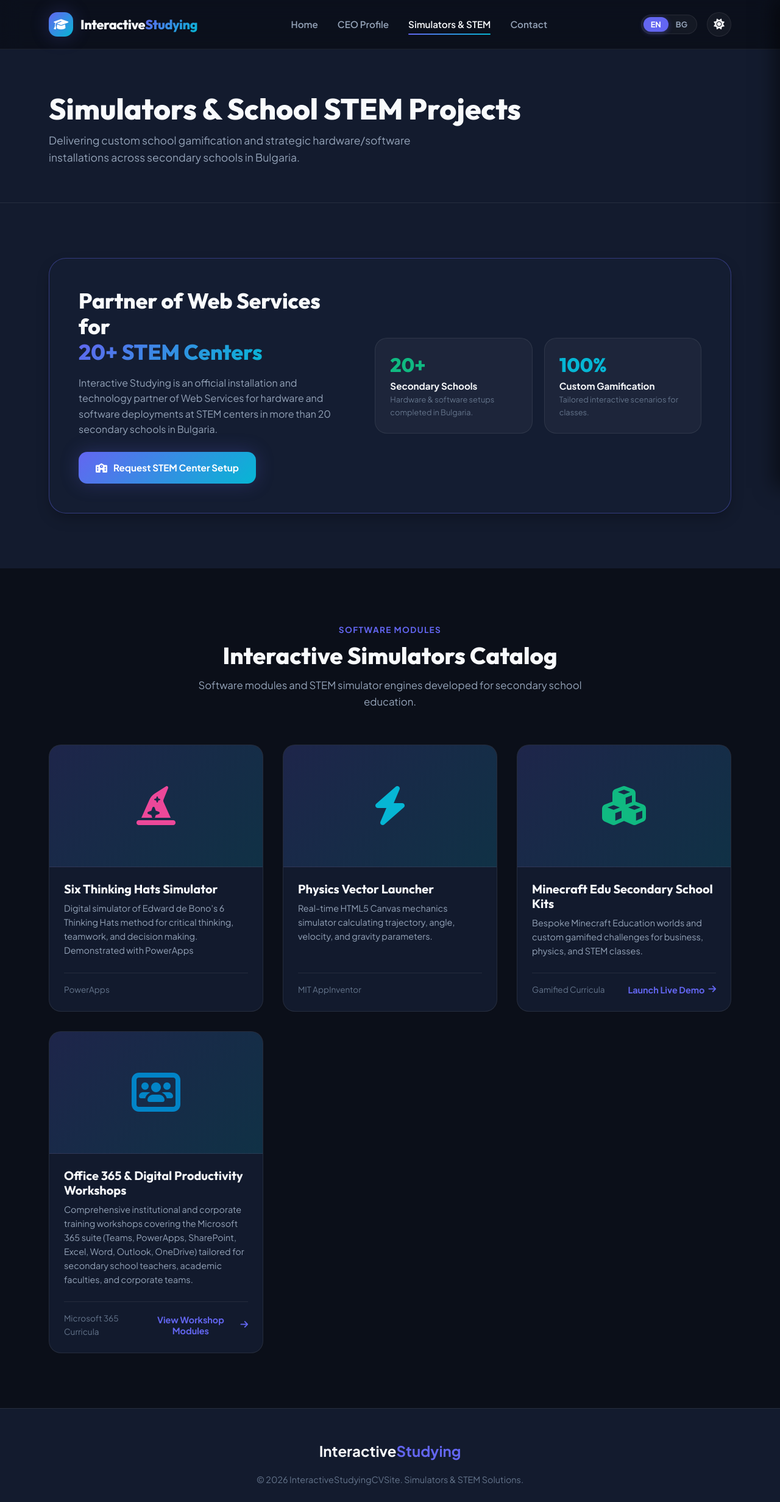
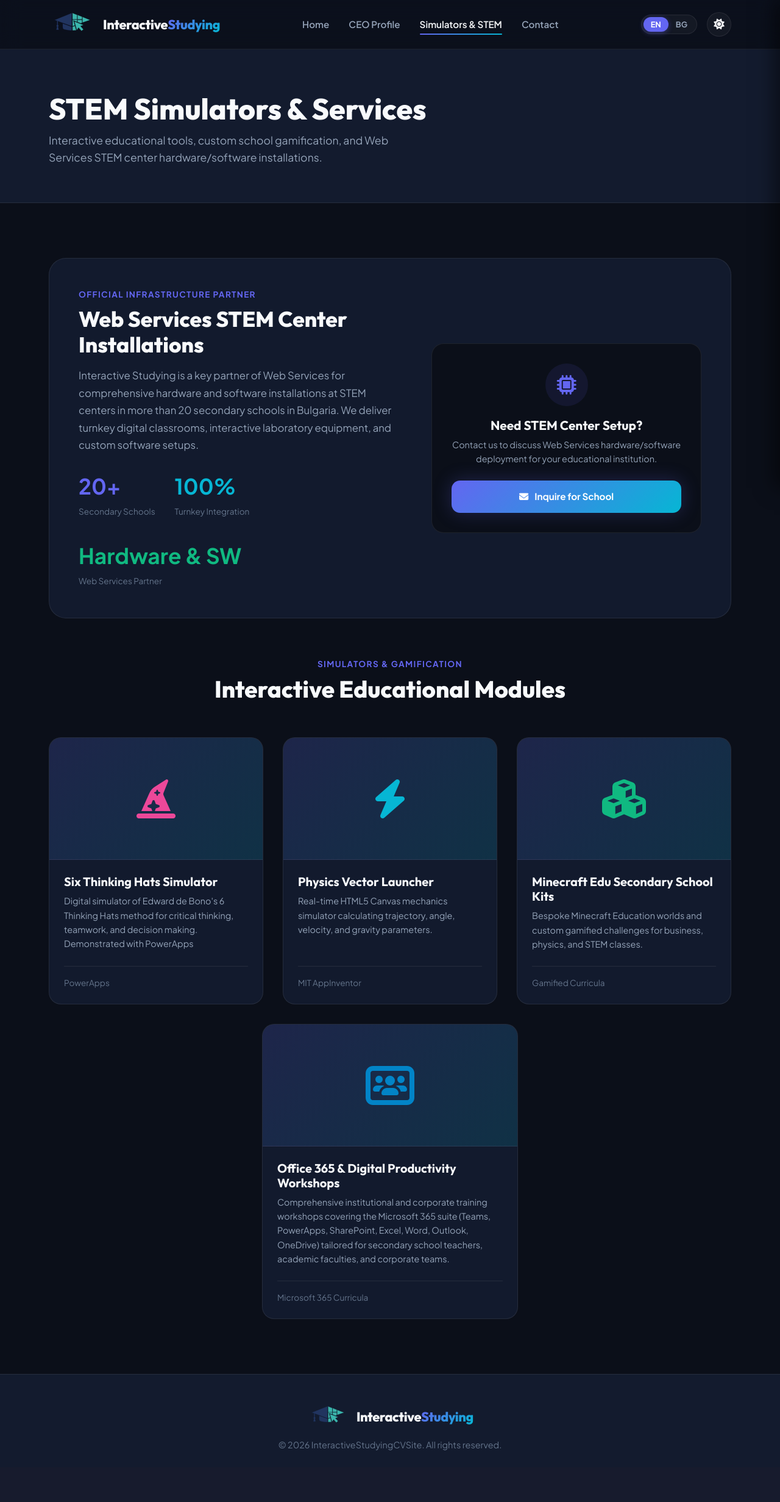
Before and after one commit to CraftyDGE/InteractiveStudyingCVSite, a PHP site: page /projects.html in a window 1280 px wide. Shown: the whole page at 61% size. After the commit the page ends 2379 px from the top, so only its background shows below. Run offline with PHP 8.4, Linux system fonts and the light colour scheme.

Commit message:
Remove live simulator buttons from project cards and center overflow layout grid

```diff
--- a/projects.html
+++ b/projects.html
@@ -1,34 +1,28 @@
 <!DOCTYPE html>
 <html lang="en" data-theme="dark">
-
 <head>
   <meta charset="UTF-8">
   <meta name="viewport" content="width=device-width, initial-scale=1.0">
-  <title>Simulators & STEM Partnerships | Interactive Studying</title>
-  <meta name="description"
-    content="Explore Interactive Studying's STEM simulators, custom secondary school gamification, and Web Services hardware/software installations across 20+ schools.">
+  <title>STEM Simulators & Services — Interactive Studying</title>
+  <meta name="description" content="Explore interactive simulators, school gamification programs, and Web Services STEM center installations across 20+ secondary schools.">
   <link rel="stylesheet" href="style.css">
   <link rel="stylesheet" href="https://cdnjs.cloudflare.com/ajax/libs/font-awesome/6.4.0/css/all.min.css">
 </head>
-
 <body>
 
-  <!-- ==========================================================================
-       Header & Navigation
-       ========================================================================== -->
+  <!-- Navigation Bar -->
   <header class="header">
     <div class="container header-container">
       <a href="index.html" class="logo">
-        <div class="logo-icon"><i class="fa-solid fa-graduation-cap"></i></div>
+        <img src="logo.svg" alt="Interactive Studying Logo" class="logo-img" onerror="this.src='logo.png'">
         <div class="logo-text">Interactive<span>Studying</span></div>
       </a>
 
       <nav>
-        <ul class="nav-links">
+        <ul class="desktop-nav">
           <li><a href="index.html" class="nav-link" data-en="Home" data-bg="Начало">Home</a></li>
           <li><a href="ceo.html" class="nav-link" data-en="CEO Profile" data-bg="За Управителя">CEO Profile</a></li>
-          <li><a href="projects.html" class="nav-link active" data-en="Simulators & STEM"
-              data-bg="Симулатори и STEM">Simulators & STEM</a></li>
+          <li><a href="projects.html" class="nav-link active" data-en="Simulators & STEM" data-bg="Симулатори и STEM">Simulators & STEM</a></li>
           <li><a href="contact.html" class="nav-link" data-en="Contact" data-bg="Контакти">Contact</a></li>
         </ul>
       </nav>
@@ -38,9 +32,11 @@
           <button class="lang-btn active" data-lang="en">EN</button>
           <button class="lang-btn" data-lang="bg">BG</button>
         </div>
+
         <button class="theme-toggle" id="themeToggle" title="Toggle Light/Dark Theme">
           <i class="fa-solid fa-moon"></i>
         </button>
+
         <button class="hamburger-btn" id="hamburgerBtn" aria-label="Open Navigation Menu">
           <i class="fa-solid fa-bars"></i>
         </button>
@@ -48,110 +44,95 @@
     </div>
   </header>
 
+  <!-- Reactive Mobile Slide-Out Drawer Navigation -->
   <div class="mobile-drawer-overlay" id="drawerOverlay"></div>
   <aside class="mobile-drawer" id="mobileDrawer">
     <div class="drawer-header">
       <a href="index.html" class="logo" style="font-size: 1.15rem;">
-        <div class="logo-icon" style="width:34px; height:34px; font-size: 1rem;"><i
-            class="fa-solid fa-graduation-cap"></i></div>
+        <img src="logo.svg" alt="Interactive Studying Logo" class="logo-img" style="height: 34px;" onerror="this.src='logo.png'">
         <div class="logo-text">Interactive<span>Studying</span></div>
       </a>
       <button class="drawer-close" id="drawerClose">&times;</button>
     </div>
 
     <ul class="drawer-nav">
-      <li><a href="index.html" class="drawer-nav-link"><i class="fa-solid fa-house"></i> <span data-en="Home"
-            data-bg="Начало">Home</span></a></li>
-      <li><a href="ceo.html" class="drawer-nav-link"><i class="fa-solid fa-user-tie"></i> <span data-en="CEO Profile"
-            data-bg="За Управителя">CEO Profile</span></a></li>
-      <li><a href="projects.html" class="drawer-nav-link active"><i class="fa-solid fa-layer-group"></i> <span
-            data-en="Simulators & STEM" data-bg="Симулатори и STEM">Simulators & STEM</span></a></li>
-      <li><a href="contact.html" class="drawer-nav-link"><i class="fa-solid fa-envelope"></i> <span data-en="Contact"
-            data-bg="Контакти">Contact</span></a></li>
+      <li><a href="index.html" class="drawer-nav-link"><i class="fa-solid fa-house"></i><span data-en="Home" data-bg="Начало">Home</span></a></li>
+      <li><a href="ceo.html" class="drawer-nav-link"><i class="fa-solid fa-user-tie"></i><span data-en="CEO Profile" data-bg="За Управителя">CEO Profile</span></a></li>
+      <li><a href="projects.html" class="drawer-nav-link active"><i class="fa-solid fa-layer-group"></i><span data-en="Simulators & STEM" data-bg="Симулатори и STEM">Simulators & STEM</span></a></li>
+      <li><a href="contact.html" class="drawer-nav-link"><i class="fa-solid fa-envelope"></i><span data-en="Contact" data-bg="Контакти">Contact</span></a></li>
     </ul>
+
+    <div style="margin-top: auto; padding-top: 2rem; border-top: 1px solid var(--border-color);">
+      <div style="display: flex; justify-content: space-between; align-items: center;">
+        <span style="font-weight: 700; font-size: 0.9rem;" data-en="Language" data-bg="Език">Language</span>
+        <div class="lang-switch">
+          <button class="lang-btn active" data-lang="en">EN</button>
+          <button class="lang-btn" data-lang="bg">BG</button>
+        </div>
+      </div>
+    </div>
   </aside>
 
   <!-- Page Banner -->
   <section class="page-banner">
     <div class="container">
-      <h1 class="page-title" data-en="Simulators & School STEM Projects" data-bg="Симулатори и Училищни STEM Проекти">
-        Simulators & School STEM Projects</h1>
-      <p class="page-subtitle"
-        data-en="Delivering custom school gamification and strategic hardware/software installations across secondary schools in Bulgaria."
-        data-bg="Внедряване на персонализирана геймификация и стратегически хардуерни/софтуерни инсталации в българските училища.">
-        Delivering custom school gamification and strategic hardware/software installations across secondary schools in
-        Bulgaria.
+      <h1 class="page-title" data-en="STEM Simulators & Services" data-bg="STEM Симулатори и Услуги">STEM Simulators & Services</h1>
+      <p class="page-subtitle" data-en="Interactive educational tools, custom school gamification, and Web Services STEM center hardware/software installations." data-bg="Интерактивни образователни инструменти, училищна геймификация и инсталации за STEM центрове.">
+        Interactive educational tools, custom school gamification, and Web Services STEM center hardware/software installations.
       </p>
     </div>
   </section>
 
-  <!-- ==========================================================================
-       Web Services Partnership Spotlight
-       ========================================================================== -->
-  <section class="section" style="background: var(--bg-secondary);">
+  <!-- Web Services Partnership Overview -->
+  <section class="section">
     <div class="container">
-      <div
-        style="background: var(--bg-card); border: 1px solid var(--border-highlight); border-radius: var(--radius-xl); padding: 3rem; box-shadow: var(--shadow-md);">
-        <div style="display: grid; grid-template-columns: 1fr 1.2fr; gap: 2.5rem; align-items: center;">
+      <div style="background: var(--bg-card); border: 1px solid var(--border-color); border-radius: var(--radius-xl); padding: 3rem; margin-bottom: 4rem;">
+        <div style="display: grid; grid-template-columns: 1.2fr 1fr; gap: 3rem; align-items: center;">
           <div>
-            <h2 style="font-size: 2.2rem; font-weight: 800; margin-bottom: 1rem;">
-              <span data-en="Partner of Web Services for" data-bg="Партньор на Web Services за">Partner of Web Services
-                for</span><br>
-              <span class="gradient-text" data-en="20+ STEM Centers" data-bg="Над 20 STEM Центъра">20+ STEM
-                Centers</span>
+            <div class="section-tag" data-en="Official Infrastructure Partner" data-bg="Официален Инфраструктурен Партньор">Official Infrastructure Partner</div>
+            <h2 style="font-size: 2.2rem; font-weight: 800; margin-bottom: 1rem;" data-en="Web Services STEM Center Installations" data-bg="Web Services Инсталации за STEM Центрове">
+              Web Services STEM Center Installations
             </h2>
-            <p style="color: var(--text-secondary); font-size: 1rem; margin-bottom: 1.5rem;"
-              data-en="Interactive Studying is an official installation and technology partner of Web Services for hardware and software deployments at STEM centers in more than 20 secondary schools in Bulgaria."
-              data-bg="„Интерактив Стъдинг“ е официален партньор на Web Services за хардуерни и софтуерни инсталации в STEM центрове в над 20 средни училища в България.">
-              Interactive Studying is an official installation and technology partner of Web Services for hardware and
-              software deployments at STEM centers in more than 20 secondary schools in Bulgaria.
+            <p style="color: var(--text-secondary); font-size: 1.05rem; margin-bottom: 1.5rem; line-height: 1.7;" data-en="Interactive Studying is a key partner of Web Services for comprehensive hardware and software installations at STEM centers in more than 20 secondary schools in Bulgaria. We deliver turnkey digital classrooms, interactive laboratory equipment, and custom software setups." data-bg="„Интерактив Стъдинг“ ЕООД е ключов партньор на Web Services за цялостни хардуерни и софтуерни инсталации в STEM центрове в над 20 средни училища в България. Ние осигуряваме дигитални класни стаи, интерактивно оборудване и персонализиран софтуер.">
+              Interactive Studying is a key partner of Web Services for comprehensive hardware and software installations at STEM centers in more than 20 secondary schools in Bulgaria. We deliver turnkey digital classrooms, interactive laboratory equipment, and custom software setups.
             </p>
-            <a href="contact.html" class="btn btn-primary">
-              <i class="fa-solid fa-school"></i>
-              <span data-en="Request STEM Center Setup" data-bg="Заяви STEM Инсталация">Request STEM Center Setup</span>
-            </a>
+
+            <div style="display: flex; gap: 2rem; flex-wrap: wrap;">
+              <div>
+                <strong style="font-size: 2.2rem; font-weight: 800; color: var(--accent-primary); display: block;">20+</strong>
+                <span style="font-size: 0.85rem; color: var(--text-muted);" data-en="Secondary Schools" data-bg="Средни Училища">Secondary Schools</span>
+              </div>
+              <div>
+                <strong style="font-size: 2.2rem; font-weight: 800; color: var(--accent-secondary); display: block;">100%</strong>
+                <span style="font-size: 0.85rem; color: var(--text-muted);" data-en="Turnkey Integration" data-bg="Цялостна Интеграция">Turnkey Integration</span>
+              </div>
+              <div>
+                <strong style="font-size: 2.2rem; font-weight: 800; color: var(--accent-emerald); display: block;">Hardware & SW</strong>
+                <span style="font-size: 0.85rem; color: var(--text-muted);" data-en="Web Services Partner" data-bg="Партньор на Web Services">Web Services Partner</span>
+              </div>
+            </div>
           </div>
 
-          <div style="display: grid; grid-template-columns: 1fr 1fr; gap: 1.2rem;">
-            <div
-              style="background: var(--bg-glass); border: 1px solid var(--border-color); padding: 1.5rem; border-radius: var(--radius-lg);">
-              <h3 style="font-size: 2rem; font-weight: 800; color: var(--accent-emerald);">20+</h3>
-              <p style="font-weight: 700; font-size: 0.95rem; margin-top: 0.2rem;" data-en="Secondary Schools"
-                data-bg="Средни Училища">Secondary Schools</p>
-              <p style="font-size: 0.8rem; color: var(--text-muted);"
-                data-en="Hardware & software setups completed in Bulgaria." data-bg="Завършени инсталации в страната.">
-                Hardware & software setups completed in Bulgaria.</p>
+          <div style="background: var(--bg-primary); border: 1px solid var(--border-color); padding: 2rem; border-radius: var(--radius-lg); text-align: center;">
+            <div style="width: 70px; height: 70px; border-radius: 50%; background: rgba(99,102,241,0.1); color: var(--accent-primary); display: flex; align-items: center; justify-content: center; font-size: 2rem; margin: 0 auto 1.2rem;">
+              <i class="fa-solid fa-microchip"></i>
             </div>
-
-            <div
-              style="background: var(--bg-glass); border: 1px solid var(--border-color); padding: 1.5rem; border-radius: var(--radius-lg);">
-              <h3 style="font-size: 2rem; font-weight: 800; color: var(--accent-secondary);">100%</h3>
-              <p style="font-weight: 700; font-size: 0.95rem; margin-top: 0.2rem;" data-en="Custom Gamification"
-                data-bg="Персонализирана Геймификация">Custom Gamification</p>
-              <p style="font-size: 0.8rem; color: var(--text-muted);"
-                data-en="Tailored interactive scenarios for classes." data-bg="Разработени сценарии за учебни часове.">
-                Tailored interactive scenarios for classes.</p>
-            </div>
+            <h3 style="font-size: 1.3rem; font-weight: 700; margin-bottom: 0.5rem;" data-en="Need STEM Center Setup?" data-bg="Нужда от STEM Инсталация?">Need STEM Center Setup?</h3>
+            <p style="color: var(--text-secondary); font-size: 0.9rem; margin-bottom: 1.5rem;" data-en="Contact us to discuss Web Services hardware/software deployment for your educational institution." data-bg="Свържете се с нас за хардуерно и софтуерно внедряване от Web Services във вашето училище.">
+              Contact us to discuss Web Services hardware/software deployment for your educational institution.
+            </p>
+            <a href="contact.html" class="btn btn-primary" style="width: 100%; justify-content: center;">
+              <i class="fa-solid fa-envelope"></i>
+              <span data-en="Inquire for School" data-bg="Запитване за Училище">Inquire for School</span>
+            </a>
           </div>
         </div>
       </div>
-    </div>
-  </section>
 
-  <!-- ==========================================================================
-       Projects & Interactive Playgrounds
-       ========================================================================== -->
-  <section class="section">
-    <div class="container">
+      <!-- Simulators & Gamification Showcase -->
       <div class="section-header">
-        <div class="section-tag" data-en="Software Modules" data-bg="Софтуерни Модули">Software Modules</div>
-        <h2 class="section-title" data-en="Interactive Simulators Catalog" data-bg="Каталог с Интерактивни Симулатори">
-          Interactive Simulators Catalog</h2>
-        <p class="section-subtitle"
-          data-en="Software modules and STEM simulator engines developed for secondary school education."
-          data-bg="Софтуерни модули и STEM симулационни системи, разработени за средното образование.">
-          Software modules and STEM simulator engines developed for secondary school education.
-        </p>
+        <div class="section-tag" data-en="Simulators & Gamification" data-bg="Симулатори и Геймификация">Simulators & Gamification</div>
+        <h2 class="section-title" data-en="Interactive Educational Modules" data-bg="Интерактивни Образователни Модули">Interactive Educational Modules</h2>
       </div>
 
       <div class="projects-grid">
@@ -161,13 +142,9 @@
             <i class="fa-solid fa-hat-wizard" style="color: #ec4899;"></i>
           </div>
           <div class="project-body">
-            <h3 class="project-title" data-en="Six Thinking Hats Simulator" data-bg="Симулатор Шест Мислещи Шапки">Six
-              Thinking Hats Simulator</h3>
-            <p class="project-desc"
-              data-en="Digital simulator of Edward de Bono's 6 Thinking Hats method for critical thinking, teamwork, and decision making. Demonstrated with PowerApps"
-              data-bg="Симулатор на метода на Едуард де Боно за критично мислене, екипна работа и вземане на решения. Демонстрирано с PowerApps">
-              Digital simulator of Edward de Bono's 6 Thinking Hats method for critical thinking, teamwork, and decision
-              making. Demonstrated with PowerApps
+            <h3 class="project-title" data-en="Six Thinking Hats Simulator" data-bg="Симулатор Шест Мислещи Шапки">Six Thinking Hats Simulator</h3>
+            <p class="project-desc" data-en="Digital simulator of Edward de Bono's 6 Thinking Hats method for critical thinking, teamwork, and decision making. Demonstrated with PowerApps" data-bg="Симулатор на метода на Едуард де Боно за критично мислене, екипна работа и вземане на решения. Демонстрирано с PowerApps">
+              Digital simulator of Edward de Bono's 6 Thinking Hats method for critical thinking, teamwork, and decision making. Demonstrated with PowerApps
             </p>
             <div class="project-footer">
               <span style="font-size: 0.85rem; color: var(--text-muted);">PowerApps</span>
@@ -181,13 +158,9 @@
             <i class="fa-solid fa-bolt" style="color: #06b6d4;"></i>
           </div>
           <div class="project-body">
-            <h3 class="project-title" data-en="Physics Vector Launcher" data-bg="Физичен Векторен Симулатор">Physics
-              Vector Launcher</h3>
-            <p class="project-desc"
-              data-en="Real-time HTML5 Canvas mechanics simulator calculating trajectory, angle, velocity, and gravity parameters."
-              data-bg="Симулатор на механизми в реално време, изчисляващ траектория, ъгъл, скорост и гравитация.">
-              Real-time HTML5 Canvas mechanics simulator calculating trajectory, angle, velocity, and gravity
-              parameters.
+            <h3 class="project-title" data-en="Physics Vector Launcher" data-bg="Физичен Векторен Симулатор">Physics Vector Launcher</h3>
+            <p class="project-desc" data-en="Real-time HTML5 Canvas mechanics simulator calculating trajectory, angle, velocity, and gravity parameters." data-bg="Симулатор на механизми в реално време, изчисляващ траектория, ъгъл, скорост и гравитация.">
+              Real-time HTML5 Canvas mechanics simulator calculating trajectory, angle, velocity, and gravity parameters.
             </p>
             <div class="project-footer">
               <span style="font-size: 0.85rem; color: var(--text-muted);">MIT AppInventor</span>
@@ -201,18 +174,12 @@
             <i class="fa-solid fa-cubes" style="color: #10b981;"></i>
           </div>
           <div class="project-body">
-            <h3 class="project-title" data-en="Minecraft Edu Secondary School Kits"
-              data-bg="Minecraft Edu Комплекти за Училища">Minecraft Edu Secondary School Kits</h3>
-            <p class="project-desc"
-              data-en="Bespoke Minecraft Education worlds and custom gamified challenges for business, physics, and STEM classes."
-              data-bg="Образователни светове и геймифицирани предизвикателства по бизнес, физика и STEM.">
+            <h3 class="project-title" data-en="Minecraft Edu Secondary School Kits" data-bg="Minecraft Edu Комплекти за Училища">Minecraft Edu Secondary School Kits</h3>
+            <p class="project-desc" data-en="Bespoke Minecraft Education worlds and custom gamified challenges for business, physics, and STEM classes." data-bg="Образователни светове и геймифицирани предизвикателства по бизнес, физика и STEM.">
               Bespoke Minecraft Education worlds and custom gamified challenges for business, physics, and STEM classes.
             </p>
             <div class="project-footer">
               <span style="font-size: 0.85rem; color: var(--text-muted);">Gamified Curricula</span>
-              <button class="demo-btn" onclick="openSimulator('minecraft')">
-                <span data-en="Launch Live Demo" data-bg="Стартирай Демо">Launch Live Demo</span> <i class="fa-solid fa-arrow-right"></i>
-              </button>
             </div>
           </div>
         </div>
@@ -229,9 +196,6 @@
             </p>
             <div class="project-footer">
               <span style="font-size: 0.85rem; color: var(--text-muted);">Microsoft 365 Curricula</span>
-              <button class="demo-btn" onclick="openSimulator('o365')">
-                <span data-en="View Workshop Modules" data-bg="Виж Обучителни Модули">View Workshop Modules</span> <i class="fa-solid fa-arrow-right"></i>
-              </button>
             </div>
           </div>
         </div>
@@ -239,28 +203,17 @@
     </div>
   </section>
 
-  <!-- Interactive Live Demo Modal -->
-  <div class="modal" id="simulatorModal">
-    <div class="modal-content">
-      <button class="modal-close" onclick="closeSimulator()">&times;</button>
-      <h3 id="modalTitle" style="font-size: 1.5rem; font-weight: 700; margin-bottom: 0.5rem;">Interactive Simulator</h3>
-      <p id="modalSubtitle" style="color: var(--text-secondary); font-size: 0.9rem;">Test the live features below</p>
-
-      <div class="simulator-box" id="simulatorBody">
-        <!-- Rendered via JS -->
-      </div>
-    </div>
-  </div>
-
   <!-- Footer -->
   <footer class="footer">
     <div class="container">
-      <div class="footer-logo">Interactive<span style="color: var(--accent-primary);">Studying</span></div>
-      <p class="footer-copy">&copy; 2026 InteractiveStudyingCVSite. Simulators & STEM Solutions.</p>
+      <a href="index.html" class="logo" style="justify-content: center; margin-bottom: 1rem;">
+        <img src="logo.svg" alt="Interactive Studying Logo" class="logo-img" style="height: 38px;" onerror="this.src='logo.png'">
+        <div class="logo-text">Interactive<span>Studying</span></div>
+      </a>
+      <p class="footer-copy">&copy; 2026 InteractiveStudyingCVSite. All rights reserved.</p>
     </div>
   </footer>
 
   <script src="script.js"></script>
 </body>
-
 </html>
--- a/style.css
+++ b/style.css
@@ -739,12 +739,15 @@ button {
 
 /* Projects Showcase */
 .projects-grid {
-  display: grid;
-  grid-template-columns: repeat(auto-fill, minmax(340px, 1fr));
+  display: flex;
+  flex-wrap: wrap;
+  justify-content: center;
   gap: 2rem;
 }
 
 .project-card {
+  flex: 1 1 300px;
+  max-width: 420px;
   background: var(--bg-card);
   border: 1px solid var(--border-color);
   border-radius: var(--radius-lg);
```
Also changed, not shown: projects.php (+43 -45 lines).
